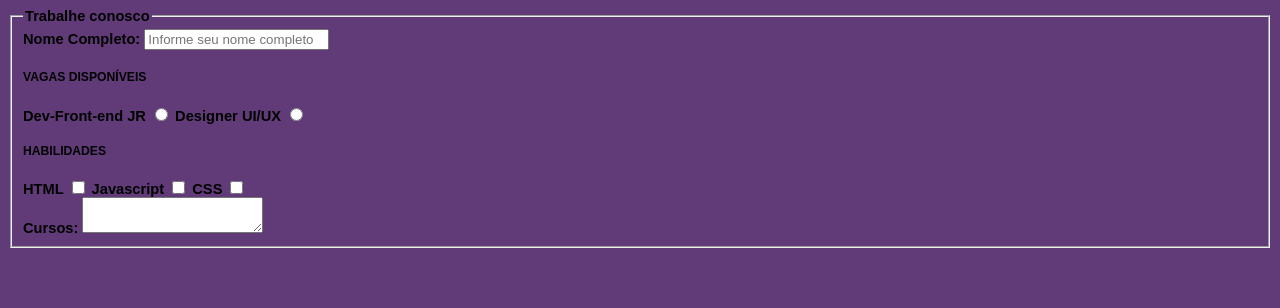
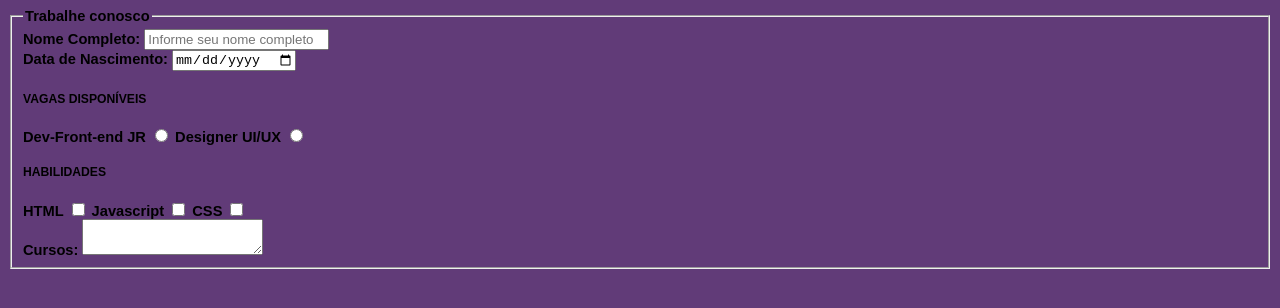
Before and after one commit to domingosmateus/domingosmateus.github.io, a plain HTML site: page index.html in a window 1280 px wide. Drawn offline with Linux system fonts and the light colour scheme.

Commit message:
adição da data de nascimento

```diff
--- a/index.html
+++ b/index.html
@@ -28,6 +28,9 @@
 />
 </label>
 
+</div><label for="id_data">Data de Nascimento:
+    <input type="date" name="data" id="id_data">
+</label>
 <h5>VAGAS DISPONÍVEIS</h5>
 </div>
 
```
